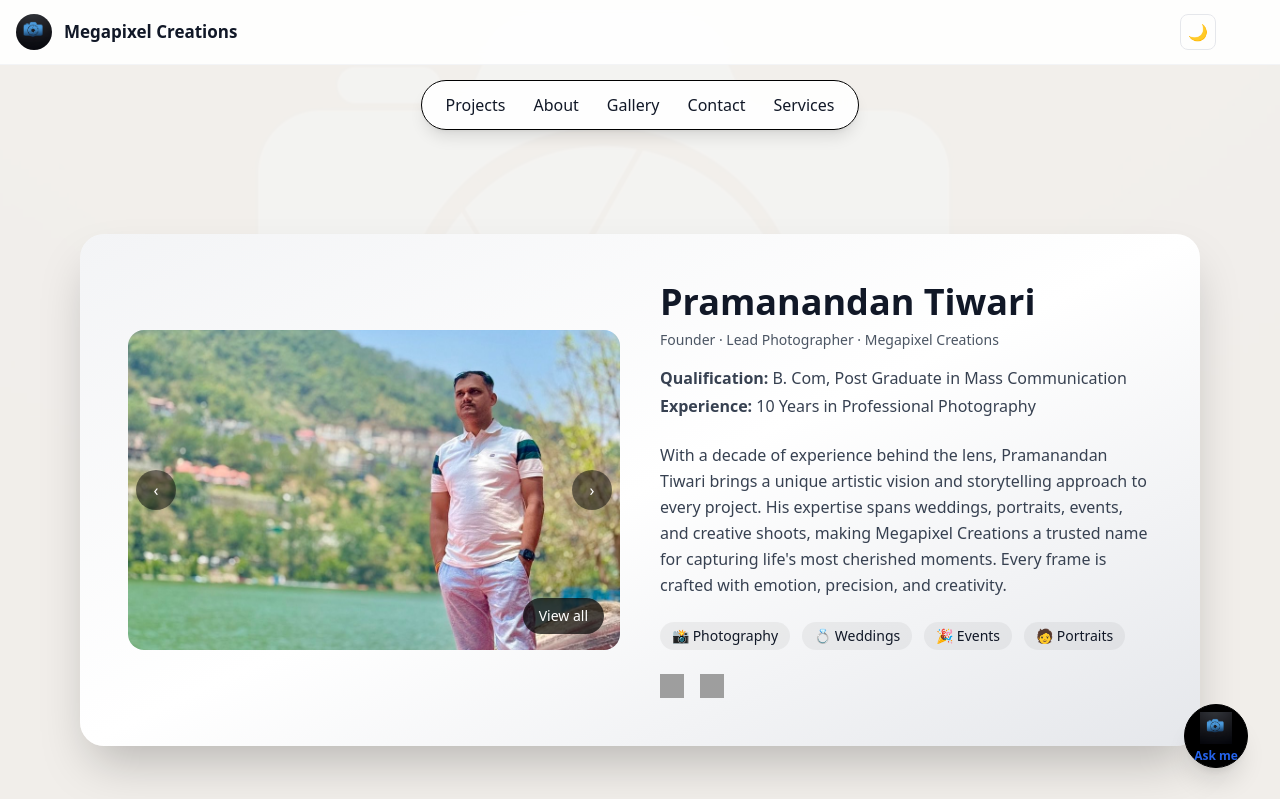
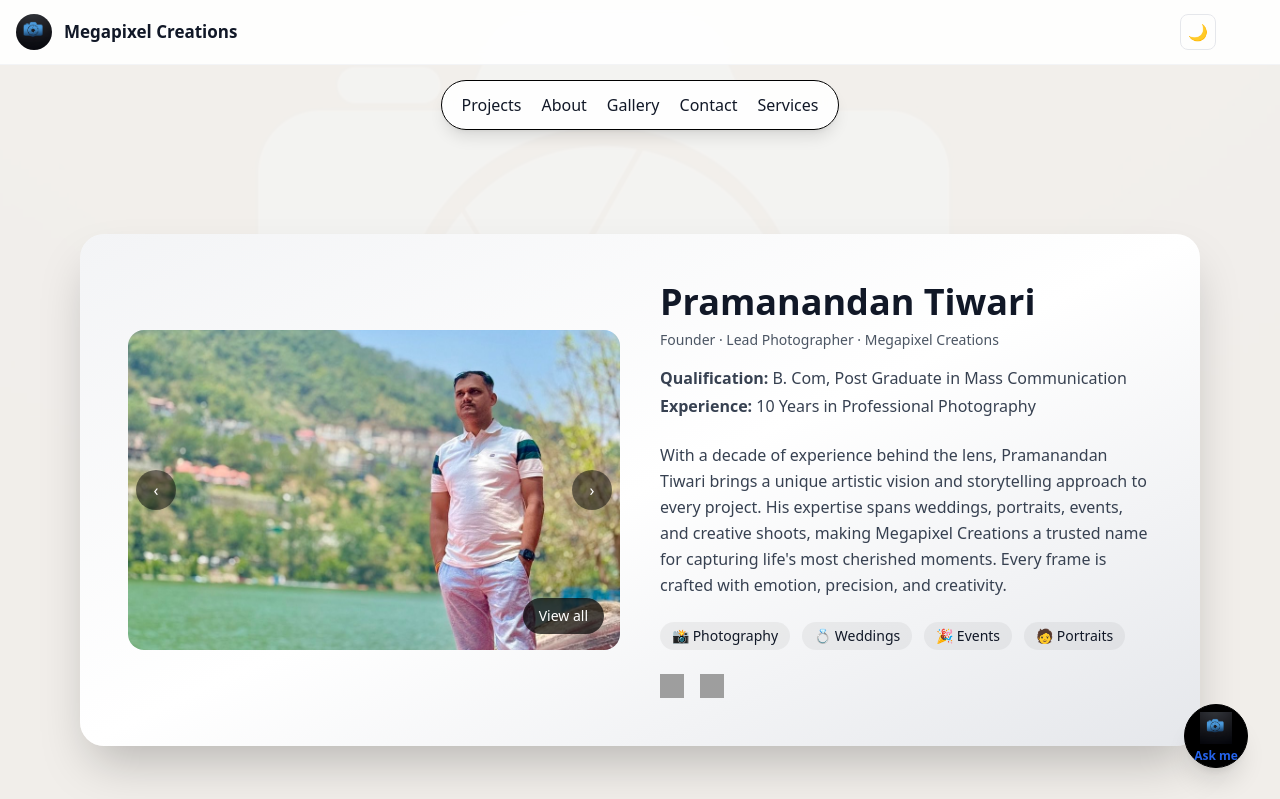
Before and after one commit to yashdotin/megapixel, a Django app: page /about/ in a window 1280 px wide. Shown: the top 799 px of the page. Run offline with Django 5.2, Linux system fonts and the light colour scheme; some libraries are stand-ins or nearby versions; grey boxes are pictures that could not be loaded.

Commit message:
px for about and contacts changed

```diff
--- a/megapixel/templates/base.html
+++ b/megapixel/templates/base.html
@@ -92,12 +92,12 @@
 <div class="w-full flex justify-center z-40" style="position:relative;">
   <div class="flex gap-3 px-4 py-2 mt-20 mb-4 rounded-full border border-black dark:border-green-900 bg-white/90 dark:bg-gradient-to-br dark:from-green-900 dark:via-black dark:to-black/90 shadow-lg backdrop-blur max-w-max animate-fade-in"
        style="position:relative;">
-    <a href="/projects/" class="px-2 py-1 rounded-full hover:bg-black hover:text-white dark:hover:bg-white dark:hover:text-black transition font-medium">Projects</a>
-    <a href="/about/" class="px-2 py-1 rounded-full hover:bg-black hover:text-white dark:hover:bg-white dark:hover:text-black transition font-medium">About</a>
-    <a href="/my-galleries/" class="px-2 py-1 rounded-full hover:bg-black hover:text-white dark:hover:bg-white dark:hover:text-black transition font-medium">Gallery</a>
+    <a href="/projects/" class="px-1 py-1 rounded-full hover:bg-black hover:text-white dark:hover:bg-white dark:hover:text-black transition font-medium">Projects</a>
+    <a href="/about/" class="px-1 py-1 rounded-full hover:bg-black hover:text-white dark:hover:bg-white dark:hover:text-black transition font-medium">About</a>
+    <a href="/my-galleries/" class="px-1 py-1 rounded-full hover:bg-black hover:text-white dark:hover:bg-white dark:hover:text-black transition font-medium">Gallery</a>
     <!-- <a href="/bts/" class="px-4 py-1 rounded-full hover:bg-black hover:text-white dark:hover:bg-white dark:hover:text-black transition font-medium">Watch BTS</a> -->
-    <a href="/contact/" class="px-2 py-1 rounded-full hover:bg-black hover:text-white dark:hover:bg-white dark:hover:text-black transition font-medium">Contact</a>
-    <a href="{% url 'services' %}" class="px-2 py-1 rounded-full hover:bg-black hover:text-white dark:hover:bg-white dark:hover:text-black transition font-medium">Services</a>
+    <a href="/contact/" class="px-1 py-1 rounded-full hover:bg-black hover:text-white dark:hover:bg-white dark:hover:text-black transition font-medium">Contact</a>
+    <a href="{% url 'services' %}" class="px-1 py-1 rounded-full hover:bg-black hover:text-white dark:hover:bg-white dark:hover:text-black transition font-medium">Services</a>
   </div>
 </div>
 
```
